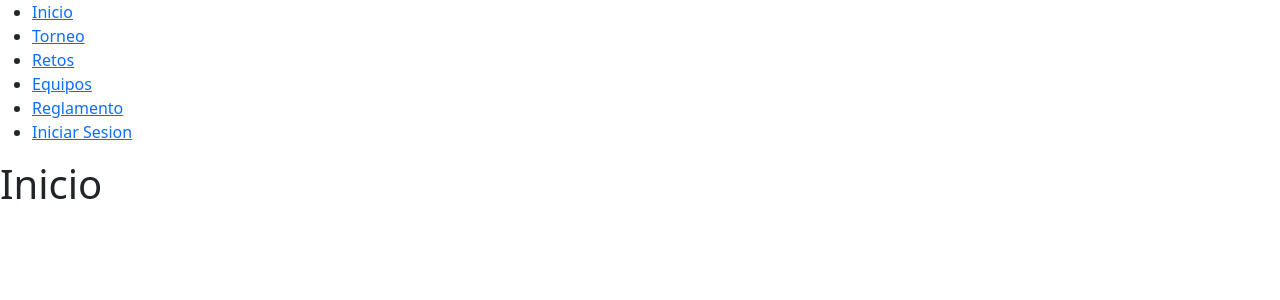
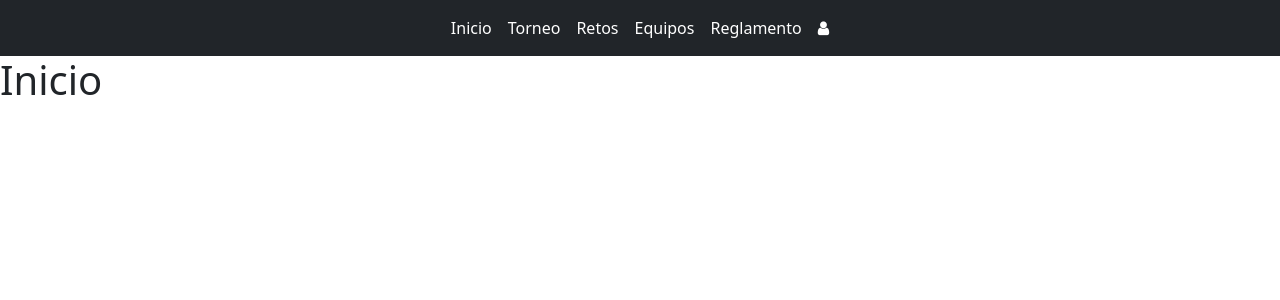
Before and after one commit to fuetelpoxo/RetoEquipo4, a React (Vite) app in the folder FrontEnd/: page / in a window 1280 px wide. Shown: the top 300 px of the page. Built offline with nearby package versions, Linux system fonts and the light colour scheme.

Commit message:
navegador
navegador-prototype

```diff
--- a/FrontEnd/package.json
+++ b/FrontEnd/package.json
@@ -11,6 +11,7 @@
   },
   "dependencies": {
     "bootstrap": "^5.3.3",
+    "font-awesome": "^4.7.0",
     "react": "^19.0.0",
     "react-dom": "^19.0.0",
     "react-router-dom": "^7.1.5"
--- a/FrontEnd/src/components/AppMenu.css
+++ b/FrontEnd/src/components/AppMenu.css
@@ -9,3 +9,26 @@
     padding-right: 10px;
     }
     }
+    .custom-hover {
+        position: relative;
+        transition: color 0.6s ease; /* Suaviza el cambio de color */
+    }
+
+    .custom-hover::after {
+        content: "";
+        position: absolute;
+        left: 0;
+        bottom: 0;
+        width: 0;
+        height: 2px;
+        background-color: red;
+        transition: width 0.5s ease; /* Animación para la línea roja */
+    }
+
+    .custom-hover:hover {
+        color: red; /* Cambia el color del texto a rojo */
+    }
+
+    .custom-hover:hover::after {
+        width: 100%; /* La línea roja se extiende al 100% al hacer hover */
+    }
--- a/FrontEnd/src/components/AppMenu.jsx
+++ b/FrontEnd/src/components/AppMenu.jsx
@@ -1,16 +1,36 @@
 import { Link } from "react-router-dom";
+import 'font-awesome/css/font-awesome.min.css';
+import './AppMenu.css';
 
 function AppMenu() {
-    return (<nav className="navegacion">
-        <ul>
-            <li><Link to="/">Inicio</Link></li>
-            <li><Link to="/torneo">Torneo</Link></li>
-            <li><Link to="/retos">Retos</Link></li>
-            <li><Link to="/equipos">Equipos</Link></li>
-            <li><Link to="/reglamento">Reglamento</Link></li>
-            <li><Link to="/login">Iniciar Sesion</Link></li>
-        </ul>
-    </nav>);
+    return (
+        <nav className="navbar navbar-expand-lg navbar-dark bg-dark">
+            <div className="container-fluid">
+                <ul className="navbar-nav mx-auto">
+                    <li className="nav-item">
+                        <Link className="nav-link text-white custom-hover" to="/">Inicio</Link>
+                    </li>
+                    <li className="nav-item">
+                        <Link className="nav-link text-white custom-hover" to="/torneo">Torneo</Link>
+                    </li>
+                    <li className="nav-item">
+                        <Link className="nav-link text-white custom-hover" to="/retos">Retos</Link>
+                    </li>
+                    <li className="nav-item">
+                        <Link className="nav-link text-white custom-hover" to="/equipos">Equipos</Link>
+                    </li>
+                    <li className="nav-item">
+                        <Link className="nav-link text-white custom-hover" to="/reglamento">Reglamento</Link>
+                    </li>
+                    <li className="nav-item ms-auto">
+                        <Link className="nav-link text-white icon-container" to="/login">
+                            <i className="fa fa-user"></i>
+                        </Link>
+                    </li>
+                </ul>
+            </div>
+        </nav>
+    );
 }
 
 export default AppMenu;
```
Also changed, not shown: 1 other file (tests, documents, lock files or other folders).
